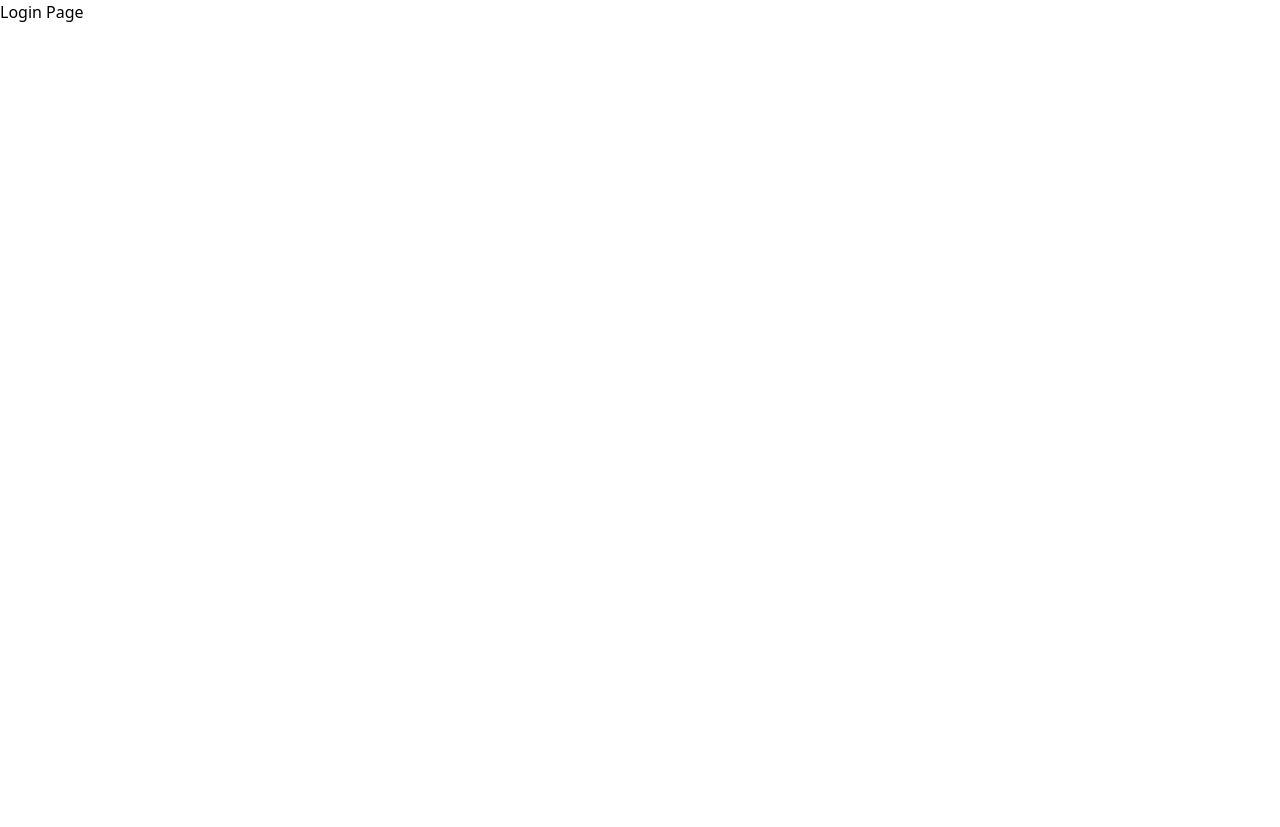
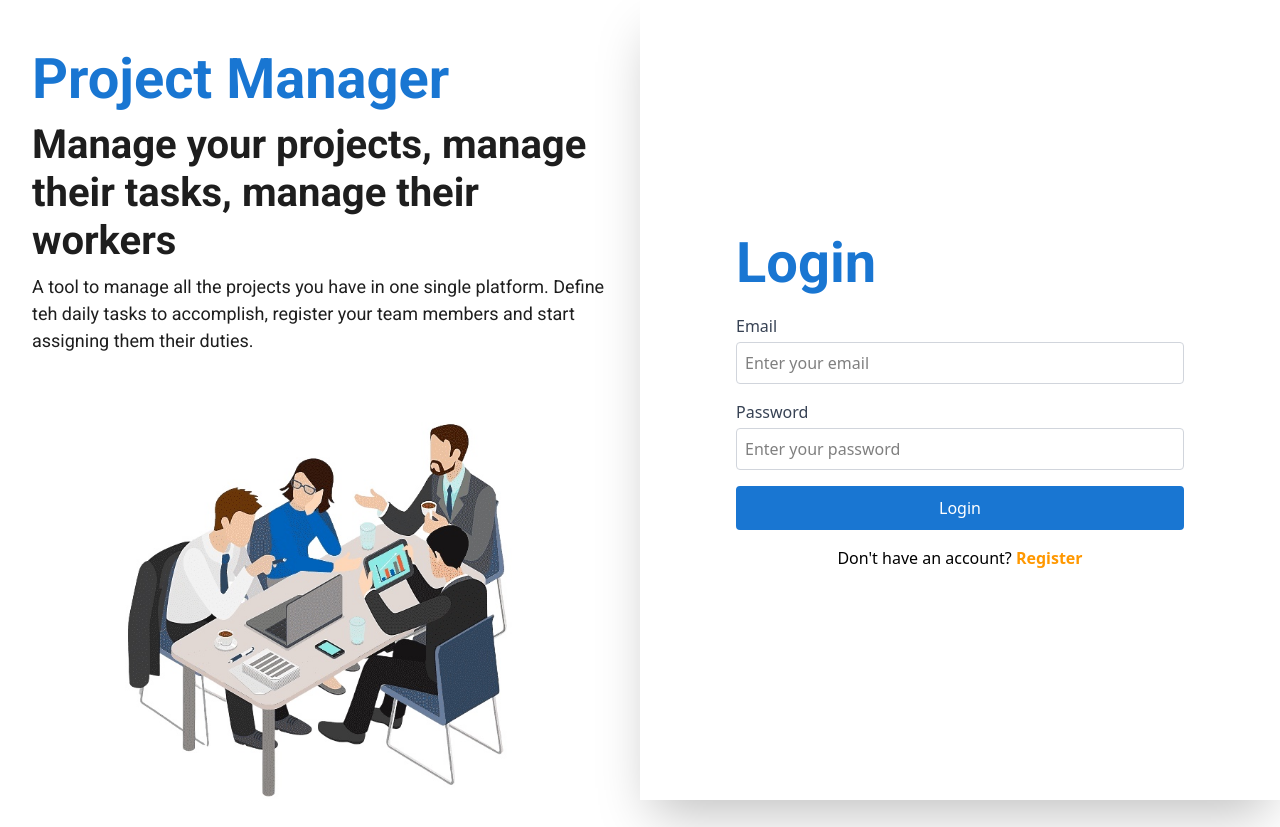
Before and after one commit to martinvega2003/devops-task-manager, a React (Vite) app in the folder client/: page /login in a window 1280 px wide. Before the commit the page ends 800 px from the top, so only its background shows below. Built offline with nearby package versions, Linux system fonts and the light colour scheme.

Commit message:
Created basic login page component template. Added it in App.jsx file. set up images folder with a main login page image

```diff
--- a/client/src/App.jsx
+++ b/client/src/App.jsx
@@ -2,12 +2,13 @@ import React from 'react';
 import { BrowserRouter, Routes, Route } from "react-router-dom"
 import { ThemeModeProvider } from './context/themeModeContext.jsx';
 import "./theme.css";
+import LoginPage from './pages/admin/LoginPage.jsx';
 
 const App = () => (
   <ThemeModeProvider>
     <BrowserRouter>
       <Routes>
-        <Route path='/login' element={<h2>Login Page</h2>} />
+        <Route path='/login' element={<LoginPage />} />
       </Routes>
     </BrowserRouter>
   </ThemeModeProvider>
--- /dev/null
+++ b/client/src/pages/admin/LoginPage.jsx
@@ -0,0 +1,76 @@
+import React from 'react';
+import mainImage from "../../images/login-page-image.jpg"
+
+const LoginPage = () => {
+  return (
+    <div className="relative flex min-h-screen">
+      {/* Left Side */}
+      <div className="w-1/2 flex flex-col-reverse">
+        {/* Upper half: Image placeholder */}
+        <div className="h-1/2">
+          <img
+            src={mainImage || "https://via.placeholder.com/800x600"}
+            alt="Project Management Team Drawing"
+            className="w-full h-auto"
+          />
+        </div>
+        {/* Lower half: Text content */}
+        <div className="h-1/2 flex flex-col items-start justify-center p-8">
+          <h1 className="text-heading text-primary font-bold mb-2">
+            Project Manager
+          </h1>
+          <h2 className="text-subheading text-surface-black mb-2">
+            Manage your projects, manage their tasks, manage their workers
+          </h2>
+          <p className="text-body text-surface-black">
+            A tool to manage all the projects you have in one single platform. Define teh daily tasks to accomplish, register your
+            team members and start assigning them their duties.
+          </p>
+        </div>
+      </div>
+
+      {/* Right Side: Login/Register Form */}
+      <div className="fixed z-10 right-0 w-1/2 min-h-full flex items-center justify-center bg-white p-8 shadow-2xl">
+        <form className="w-full max-w-md">
+          <h2 className="text-heading text-primary mb-4">Login</h2>
+          <div className="mb-4">
+            <label className="block text-gray-700 mb-1" htmlFor="email">
+              Email
+            </label>
+            <input
+              type="email"
+              id="email"
+              placeholder="Enter your email"
+              className="w-full border border-gray-300 p-2 rounded"
+            />
+          </div>
+          <div className="mb-4">
+            <label className="block text-gray-700 mb-1" htmlFor="password">
+              Password
+            </label>
+            <input
+              type="password"
+              id="password"
+              placeholder="Enter your password"
+              className="w-full border border-gray-300 p-2 rounded"
+            />
+          </div>
+          <button
+            type="submit"
+            className="w-full bg-primary text-white py-2 rounded hover:bg-transparent hover:text-primary transition duration-300 border-2 border-primary"
+          >
+            Login
+          </button>
+          <p className="mt-4 text-center">
+            Don't have an account?{' '}
+            <a href="#" className="text-secondary font-bold">
+              Register
+            </a>
+          </p>
+        </form>
+      </div>
+    </div>
+  );
+};
+
+export default LoginPage;
```
Also changed, not shown: client/src/images/login-page-image.jpg (added), 1 other file (tests, documents, lock files or other folders).
